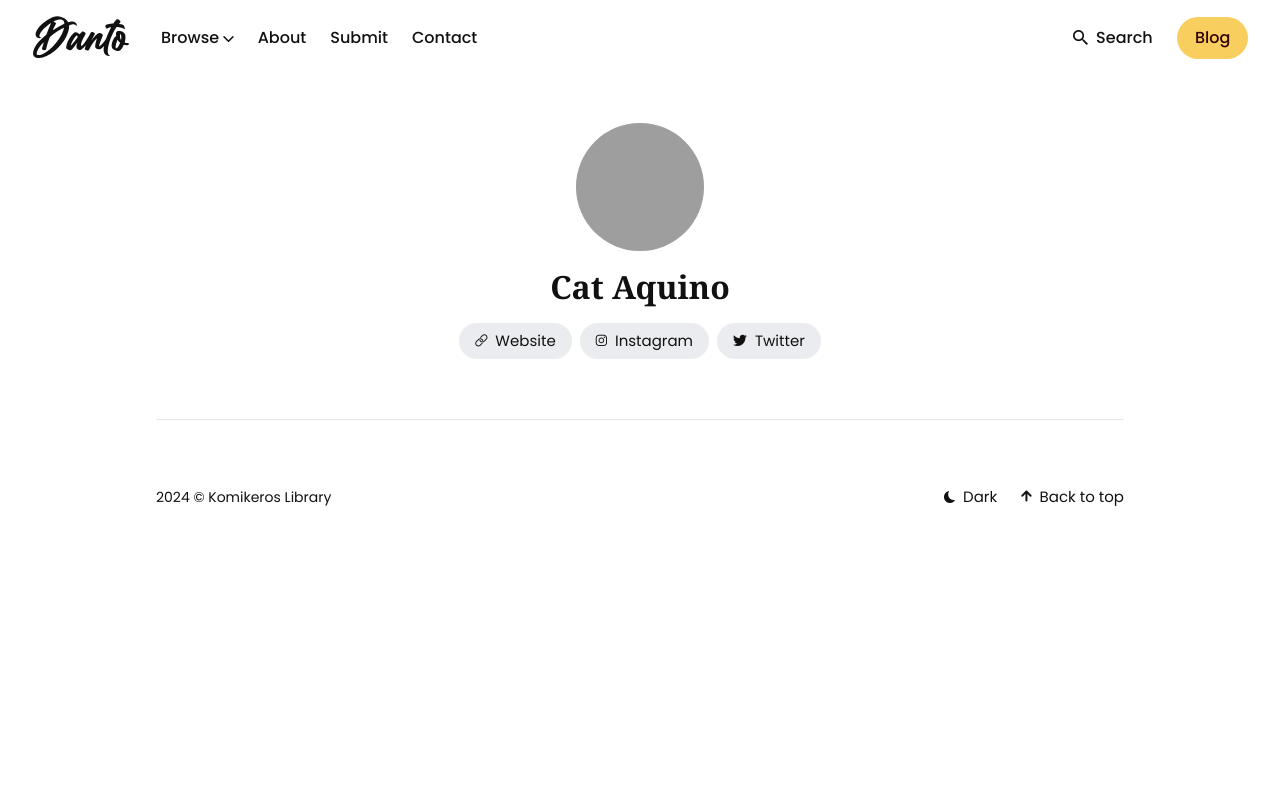
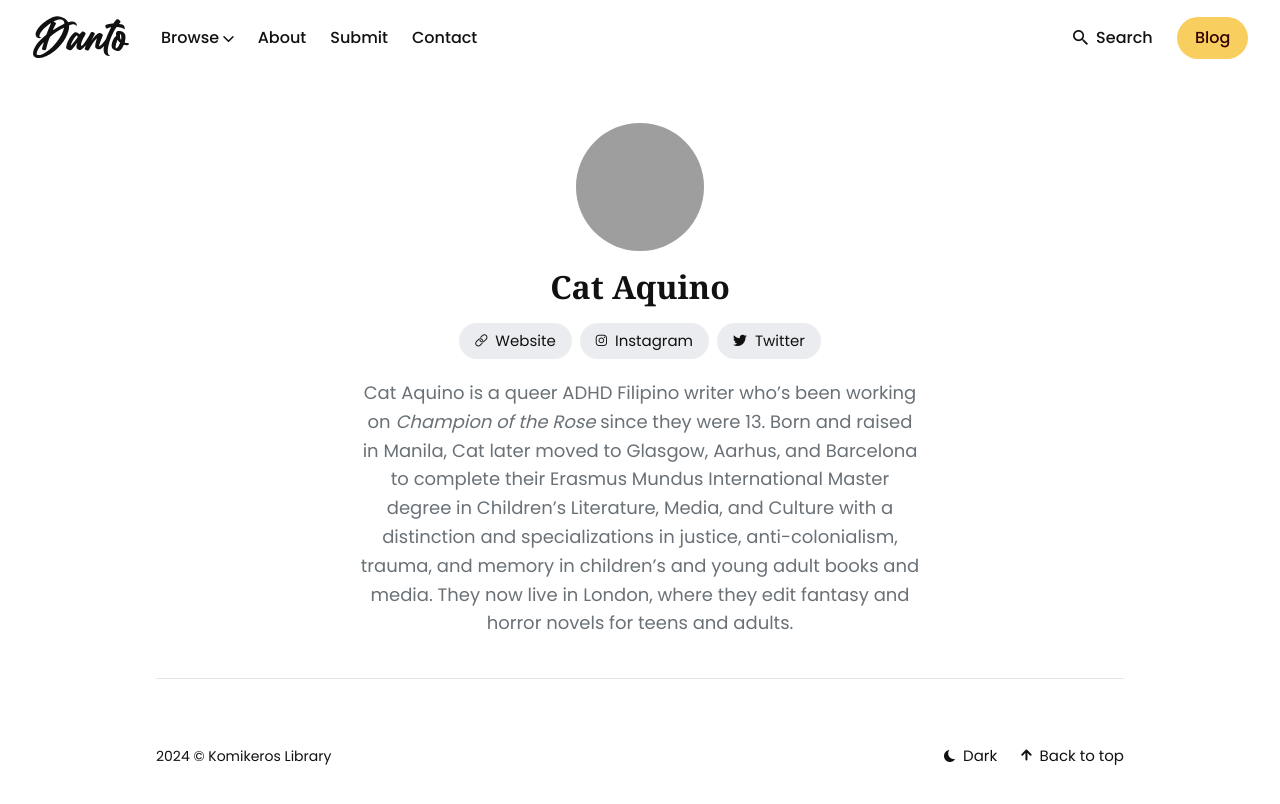
Before and after one commit to komikeros/komikeros.github.io, a Jekyll site: the page built from _authors/cataquino.md, in a window 1280 px wide. Shown: the top 804 px of the page. Built offline with Jekyll 4.4.1, drawn with Linux system fonts in a browser that asks for light colours; grey boxes are pictures that could not be loaded.

Commit message:
Add description for Cat Aquino

```diff
--- a/_authors/cataquino.md
+++ b/_authors/cataquino.md
@@ -6,4 +6,4 @@ facebook:
 instagram: https://www.instagram.com/cat.aquino
 twitter: https://x.com/cat_aquino
 ---
-<description>
+Cat Aquino is a queer ADHD Filipino writer who’s been working on *Champion of the Rose* since they were 13. Born and raised in Manila, Cat later moved to Glasgow, Aarhus, and Barcelona to complete their Erasmus Mundus International Master degree in Children’s Literature, Media, and Culture with a distinction and specializations in justice, anti-colonialism, trauma, and memory in children’s and young adult books and media. They now live in London, where they edit fantasy and horror novels for teens and adults.
```
